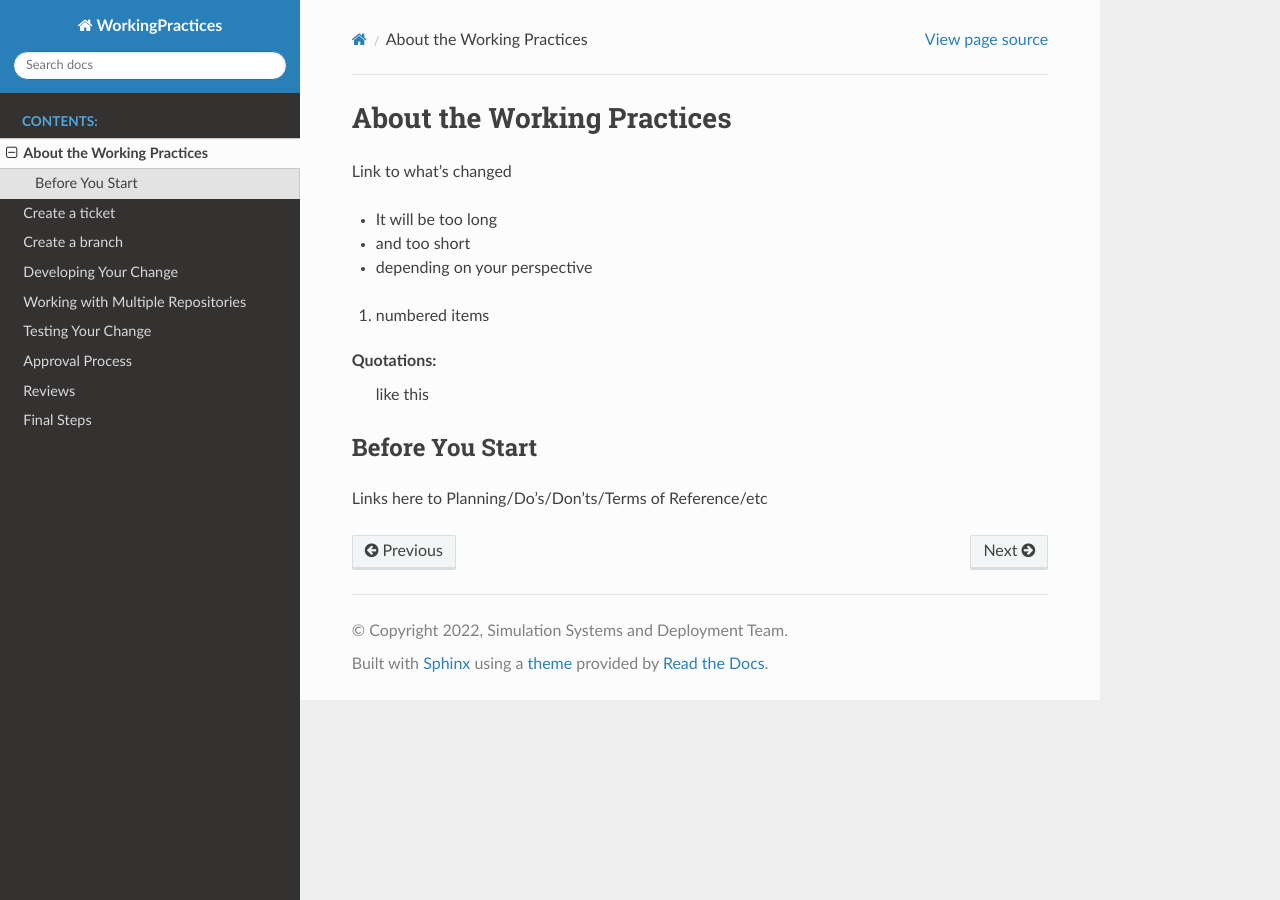
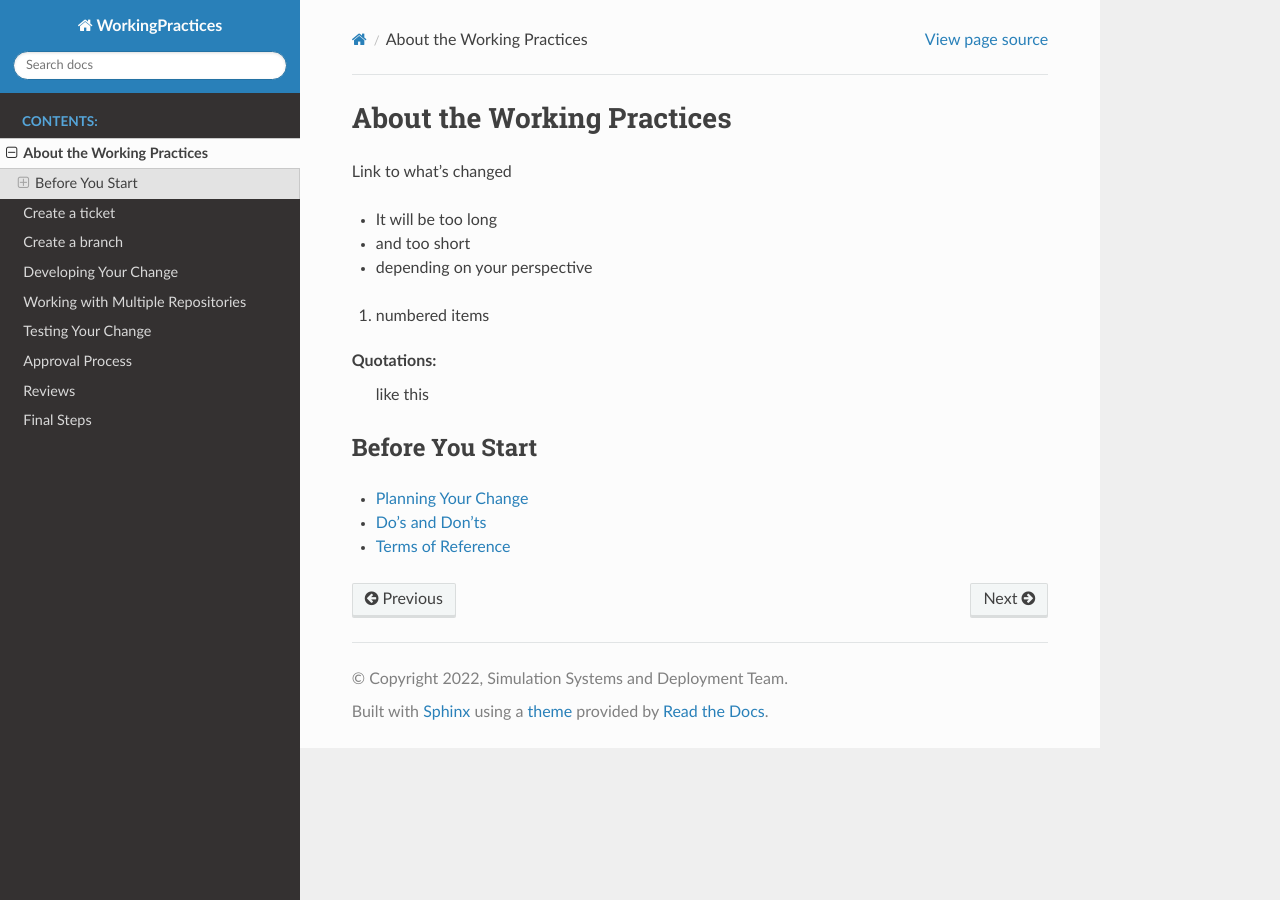
Before and after one commit to MetOffice/simulation-systems, a Sphinx documentation site: the page built from source/WorkingPractices/working_practices.rst, in a window 1280 px wide. Built offline with Sphinx 7.4.7 and the Read the Docs theme 2.0.0, drawn with Linux system fonts in a browser that asks for light colours.

Commit message:
playing with subfiles

```diff
--- /dev/null
+++ b/source/WorkingPractices/dos_donts.rst
@@ -0,0 +1,2 @@
+Do's and Don'ts
+===============
--- /dev/null
+++ b/source/WorkingPractices/planning_your_change.rst
@@ -0,0 +1,2 @@
+Planning Your Change
+====================
--- /dev/null
+++ b/source/WorkingPractices/terms_of_reference.rst
@@ -0,0 +1,2 @@
+Terms of Reference
+==================
--- a/source/WorkingPractices/working_practices.rst
+++ b/source/WorkingPractices/working_practices.rst
@@ -14,4 +14,9 @@ Quotations:
 
 Before You Start
 ----------------
-Links here to Planning/Do's/Don'ts/Terms of Reference/etc
+.. toctree::
+   :maxdepth: 2
+
+   planning_your_change
+   dos_donts
+   terms_of_reference
--- a/source/index.rst
+++ b/source/index.rst
@@ -7,7 +7,7 @@ Simulation Systems Working Practices
 ====================================
 
 .. toctree::
-   :maxdepth: 2
+   :maxdepth: 3
    :caption: Contents:
 
    WorkingPractices/working_practices
```
